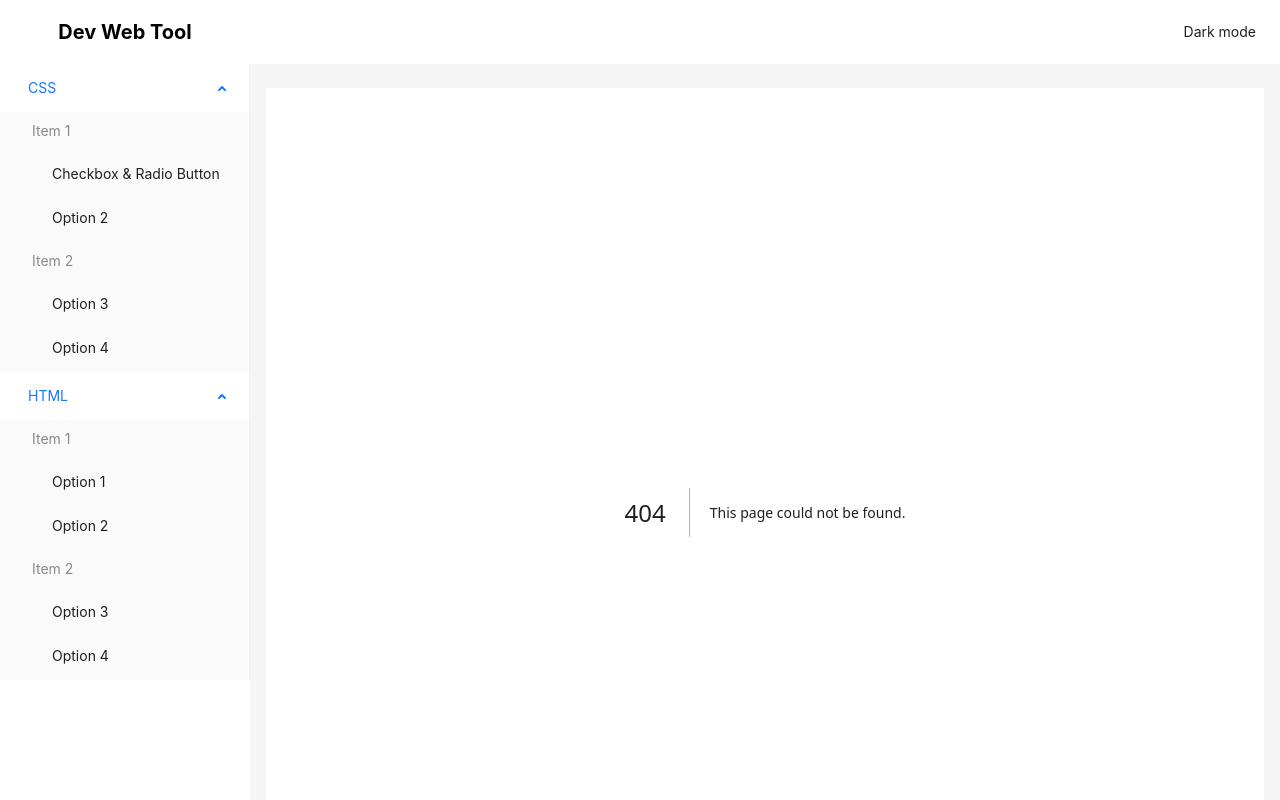
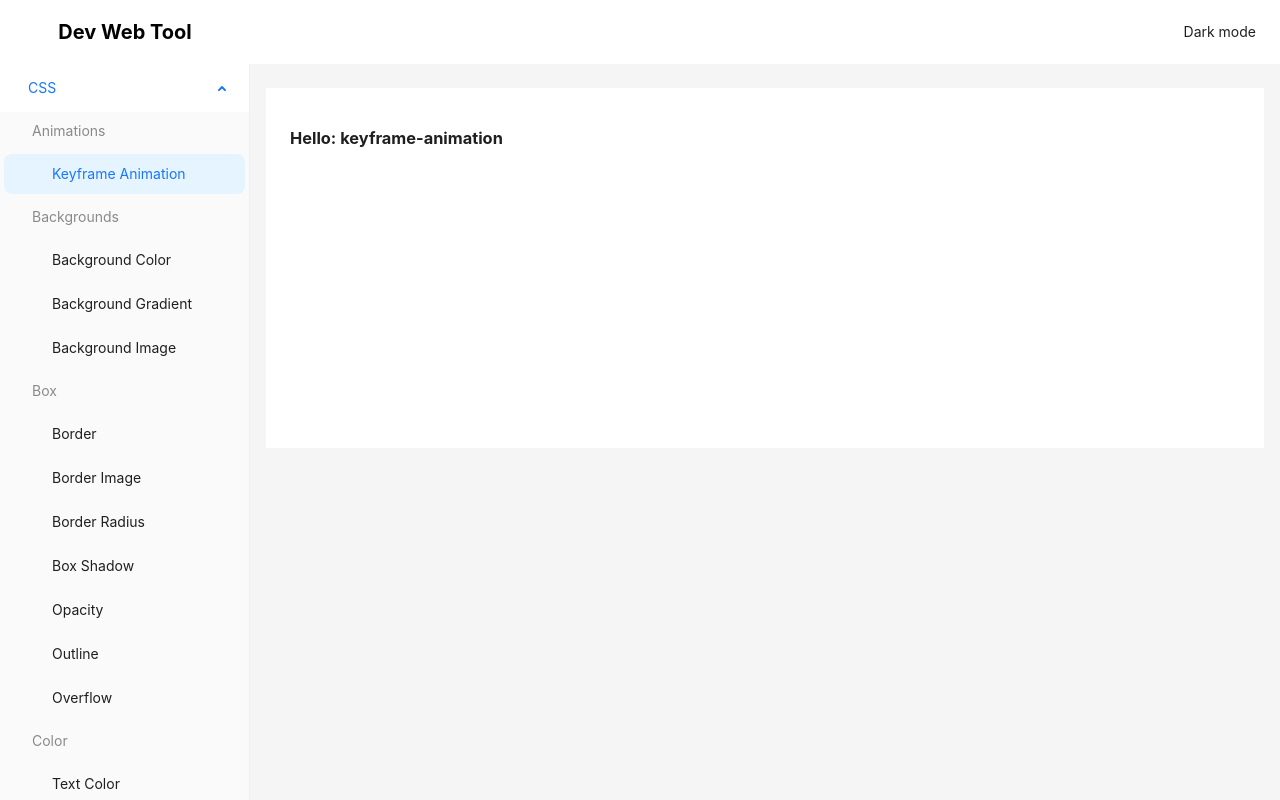
Before and after one commit to EavOutDom/dev-web-tool, a Next.js app: page /css/keyframe-animation in a window 1280 px wide. Before the commit this address had no page. Shown: the top 800 px of the page. Built offline with nearby package versions, Linux system fonts and the light colour scheme.

Commit message:
dynamic route, update layout

```diff
--- a/components/layout/Layout.js
+++ b/components/layout/Layout.js
@@ -2,7 +2,8 @@ import { Col, Drawer, Layout, Menu, Row } from "antd";
 import Link from "next/link";
 import React, { useState } from "react";
 import styles from './Layout.module.css';
-import { AppstoreOutlined, MailOutlined, MenuOutlined, SettingOutlined } from '@ant-design/icons'
+import { MenuOutlined } from '@ant-design/icons'
+import { useRouter } from "next/router";
 
 const LayoutContainer = ({ children }) => {
   const [isToggled, setToggled] = useState(false);
@@ -10,7 +11,7 @@ const LayoutContainer = ({ children }) => {
     setToggled(false);
   };
 
-  return (<Layout>
+  return (<Layout style={{ minHeight: '100vh' }}>
 
     {/* drawer for mobile  */}
     <Drawer
@@ -21,7 +22,7 @@ const LayoutContainer = ({ children }) => {
       width='65%'
       bodyStyle={{ padding: 0 }}
     >
-      <MenuLayout />
+      <MenuLayout setToggled={setToggled} />
     </Drawer>
 
     {/* sider for desktop*/}
@@ -30,8 +31,10 @@ const LayoutContainer = ({ children }) => {
       theme="light"
       width={250}
     >
-      <div align='middle' className={styles.siderHeader}>Dev Web Tool</div>
-      <MenuLayout />
+      <Link href='/' legacyBehavior>
+        <div align='middle' className={styles.siderHeader}>Dev Web Tool</div>
+      </Link>
+      <MenuLayout setToggled={setToggled} />
     </Layout.Sider>
 
     {/* layout  */}
@@ -48,7 +51,9 @@ const LayoutContainer = ({ children }) => {
         <div className="hideOnDesktop">
           <div className="justify-between items-center">
             <span onClick={() => setToggled(true)} style={{ cursor: 'pointer' }}><MenuOutlined /></span>
-            <span className={styles.header_layout}>Dev Web Tool</span>
+            <Link href='/' legacyBehavior>
+              <span className={styles.header_layout}>Dev Web Tool</span>
+            </Link>
             <span>Dark mode</span>
           </div>
         </div>
@@ -82,7 +87,21 @@ const LayoutContainer = ({ children }) => {
   </Layout>);
 }
 
-const MenuLayout = () => {
+const MenuLayout = (props) => {
+  const router = useRouter();
+  const { tool } = router.query;
+  const asPathWithoutQuery = router.asPath.split('/')[1];
+  const [openKeys, setOpenKeys] = useState([asPathWithoutQuery]);
+
+  const onOpenChange = (keys) => {
+    const latestOpenKey = keys.find((key) => openKeys.indexOf(key) === -1);
+    if (['css', 'html'].indexOf(latestOpenKey) === -1) {
+      setOpenKeys(keys);
+    } else {
+      setOpenKeys(latestOpenKey ? [latestOpenKey] : []);
+    }
+  };
+
   function getItem(label, key, children, type) {
     return {
       key,
@@ -92,25 +111,32 @@ const MenuLayout = () => {
     };
   }
   const items = [
-    getItem('CSS', 'sub1', [
-      getItem('Item 1', 'g1', [getItem('Checkbox & Radio Button', '1'), getItem('Option 2', '2')], 'group'),
-      getItem('Item 2', 'g2', [getItem('Option 3', '3'), getItem('Option 4', '4')], 'group'),
+    getItem('CSS', 'css', [
+      getItem('Animations', 'animations', [getItem('Keyframe Animation', 'keyframe-animation')], 'group'),
+      getItem('Backgrounds', 'backgrounds', [getItem('Background Color', 'background-color'), getItem('Background Gradient', 'background-gradient'), getItem('Background Image', 'background-image')], 'group'),
+      getItem('Box', 'box', [getItem('Border', 'border'), getItem('Border Image', 'border-image'), getItem('Border Radius', 'border-radius'), getItem('Box Shadow', 'box-shadow'), getItem('Opacity', 'opacity'), getItem('Outline', 'outline'), getItem('Overflow', 'overflow')], 'group'),
+      getItem('Color', 'color', [getItem('Text Color', 'text-color')], 'group'),
     ]),
-    getItem('HTML', 'sub1', [
+    getItem('HTML', 'html', [
       getItem('Item 1', 'g1', [getItem('Option 1', '1'), getItem('Option 2', '2')], 'group'),
       getItem('Item 2', 'g2', [getItem('Option 3', '3'), getItem('Option 4', '4')], 'group'),
     ]),
   ];
+
   const onClick = (e) => {
-    console.log('click ', e);
+    props.setToggled(false);
+    router.push(`/${e.keyPath[1]}/${e.keyPath[0]}`);
   };
+
   return <Menu
     onClick={onClick}
     style={{
       width: '100%',
     }}
-    defaultSelectedKeys={['sub1']}
-    defaultOpenKeys={['sub1']}
+    className='scroll_height'
+    selectedKeys={[tool]}
+    openKeys={openKeys}
+    onOpenChange={onOpenChange}
     mode="inline"
     items={items}
   />
--- /dev/null
+++ b/pages/css/[tool].js
@@ -0,0 +1,11 @@
+import { useRouter } from "next/router";
+
+const ToolCss = () => {
+  const router = useRouter();
+  const { tool } = router.query;
+  return (<section>
+    <h1>Hello: {tool}</h1>
+  </section>);
+}
+
+export default ToolCss;
--- a/pages/index.js
+++ b/pages/index.js
@@ -1,5 +1,4 @@
 import Head from 'next/head'
-import Image from 'next/image'
 import Link from 'next/link'
 import styles from '../styles/Home.module.css'
 
--- a/styles/globals.css
+++ b/styles/globals.css
@@ -1,10 +1,9 @@
 html,
-body [data-theme='darkMode'] {
+body {
   padding: 0;
   margin: 0;
   font-family: -apple-system, BlinkMacSystemFont, Segoe UI, Roboto, Oxygen,
     Ubuntu, Cantarell, Fira Sans, Droid Sans, Helvetica Neue, sans-serif;
-  background-color: black;
 }
 
 a {
@@ -60,6 +59,14 @@ body[data-theme="dark"] {
   }
 }
 
+.scroll_height {
+  max-height: calc(100vh);
+  overflow: scroll;
+}
+
+.scroll_height::-webkit-scrollbar {
+    display: none;
+}
 
 .justify-between {
   display: flex;
```
Also changed, not shown: pages/html/[tool].js (added, +11 -0 lines).
